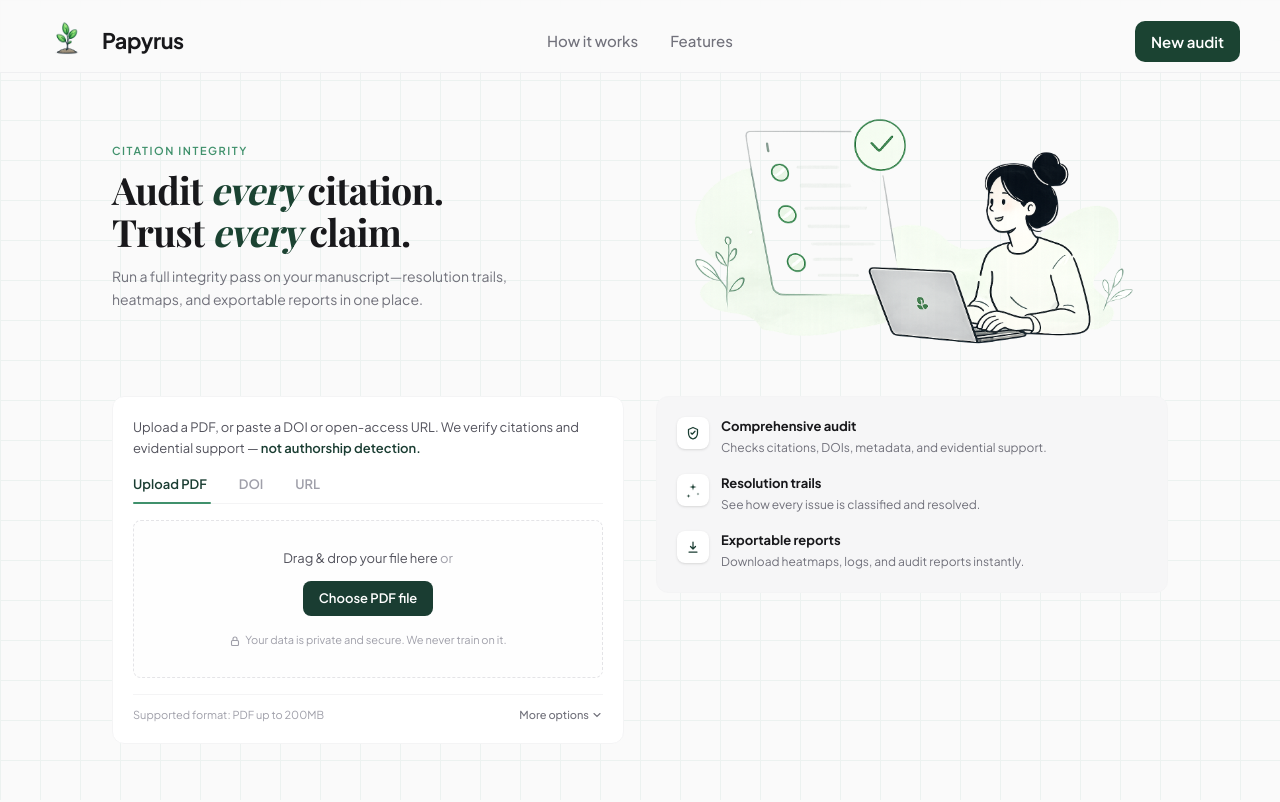
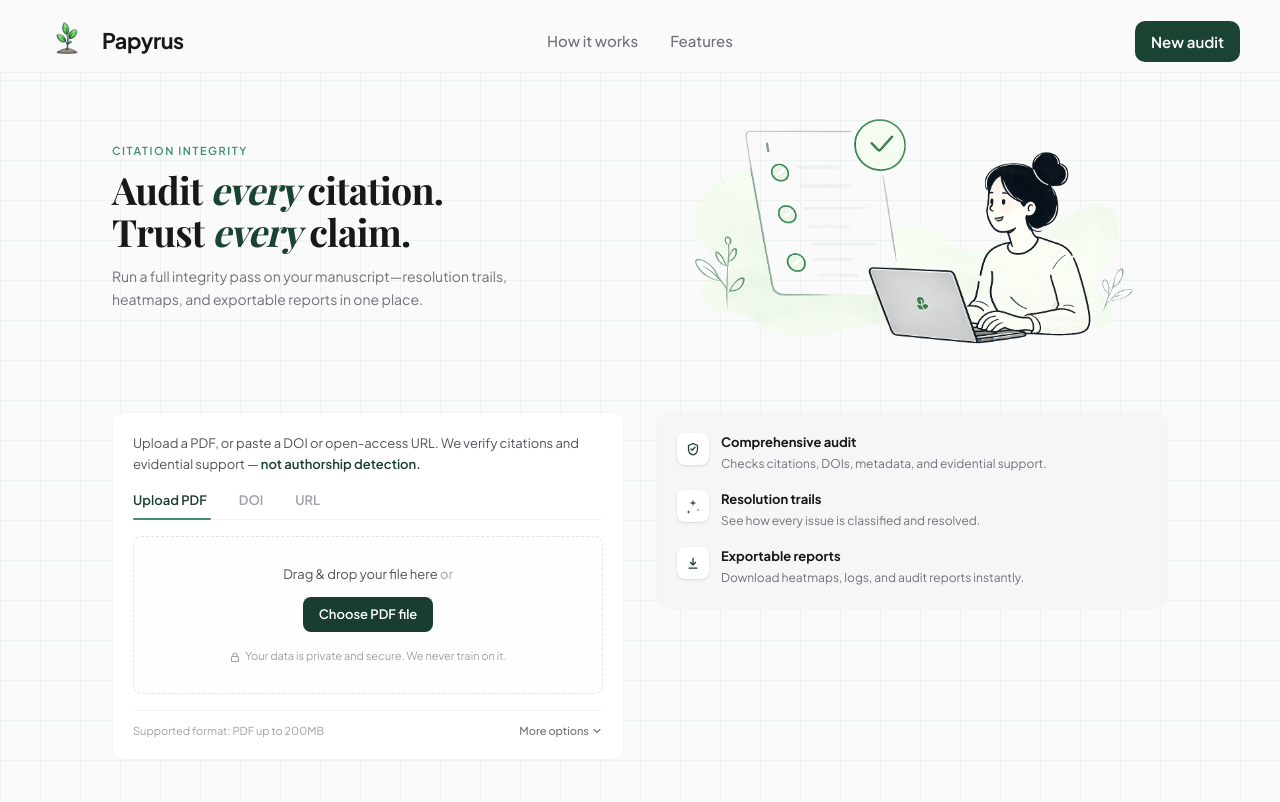
Before and after one commit to AryanSaxenaa/Papyrus, a React (Vite) app in the folder frontend/: page /app in a window 1280 px wide. Shown: the top 802 px of the page. Built offline with nearby package versions, Linux system fonts and the light colour scheme.

Commit message:
fix(frontend): remove negative top margin from landing upload grid
Removes the -mt-4 utility from the App.tsx two-column upload/results grid to improve vertical alignment and spacing beneath the hero illustration.

```diff
--- a/frontend/src/App.tsx
+++ b/frontend/src/App.tsx
@@ -366,7 +366,7 @@
             <AppHeroIllustration />
           </div>
 
-          <div className="-mt-4 grid grid-cols-1 items-start gap-6 lg:grid-cols-2 lg:gap-8">
+          <div className="grid grid-cols-1 items-start gap-6 lg:grid-cols-2 lg:gap-8">
             <AppUploadCard
               uploading={uploading}
               onUploadPdf={(file) => void onUpload(file)}
```
